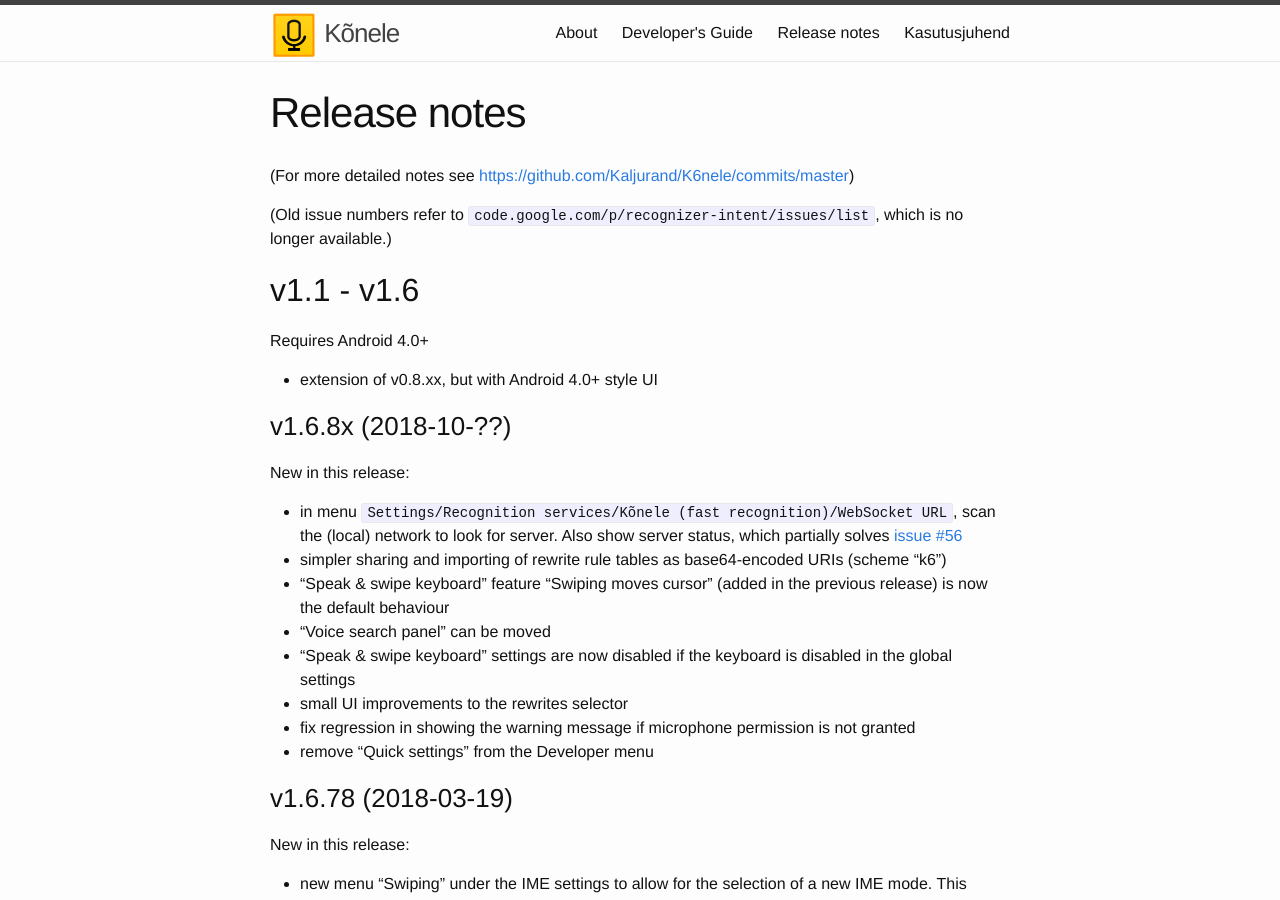
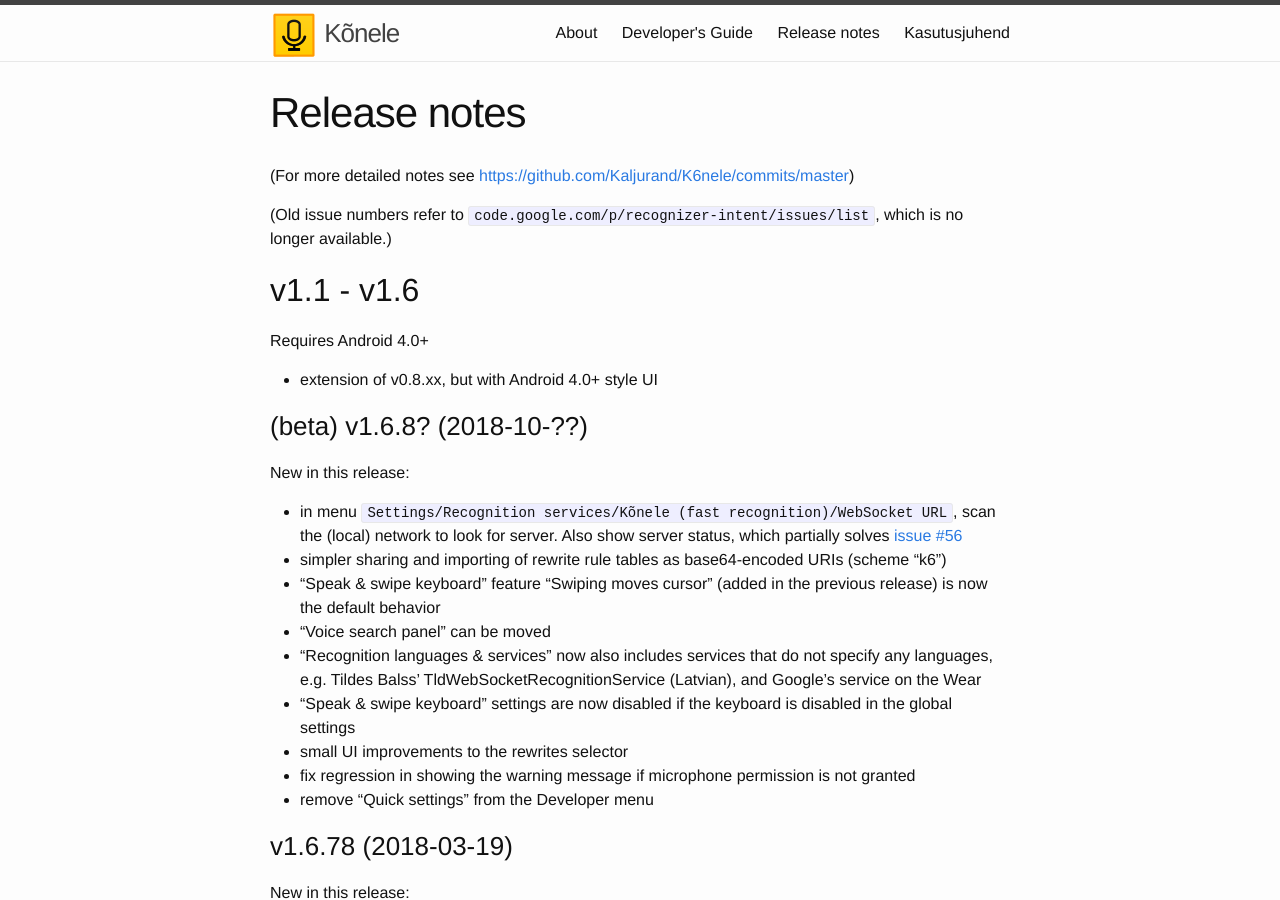
Before and after one commit to Kaljurand/K6nele, a Jekyll site: the page built from docs/en/release_notes.md, in a window 1280 px wide and 900 px high. Built offline with Jekyll 4.4.1, drawn with Linux system fonts in a browser that asks for light colours.

Commit message:
Update draft release notes

```diff
--- a/docs/en/release_notes.md
+++ b/docs/en/release_notes.md
@@ -13,14 +13,16 @@ Requires Android 4.0+
 
 - extension of v0.8.xx, but with Android 4.0+ style UI
 
-### v1.6.8x (2018-10-??)
+### (beta) v1.6.8? (2018-10-??)
 
 New in this release:
 
 - in menu ``Settings/Recognition services/Kõnele (fast recognition)/WebSocket URL``, scan the (local) network to look for server. Also show server status, which partially solves [issue #56](https://github.com/Kaljurand/K6nele/issues/56)
 - simpler sharing and importing of rewrite rule tables as base64-encoded URIs (scheme "k6")
-- "Speak & swipe keyboard" feature "Swiping moves cursor" (added in the previous release) is now the default behaviour
+- "Speak & swipe keyboard" feature "Swiping moves cursor" (added in the previous release) is now the default behavior
 - "Voice search panel" can be moved
+- "Recognition languages & services" now also includes services that do not specify any languages,
+  e.g. Tildes Balss' TldWebSocketRecognitionService (Latvian), and Google's service on the Wear
 - "Speak & swipe keyboard" settings are now disabled if the keyboard is disabled in the global settings
 - small UI improvements to the rewrites selector
 - fix regression in showing the warning message if microphone permission is not granted
@@ -66,7 +68,7 @@ New in this release:
 - improve and document usage on Android Wear
 - small UI improvements for service icons, app shortcuts, UI labels
 - support permission ``READ_EXTERNAL_STORAGE``, required when opening downloaded rewrite rules on some devices from some apps (needs to be enabled via the general Android settings if needed, i.e. Kõnele provides no permission requesting dialog for this permission)
-- support setting HTTP headers in``FetchUrlActivity``
+- support setting HTTP headers in ``FetchUrlActivity``
 - add ``GetPutPreferenceActivity`` that simplifies changing multiple preferences
 - add the Voice search panel setting "Return errors", and more developer settings
 - update dependencies
```
